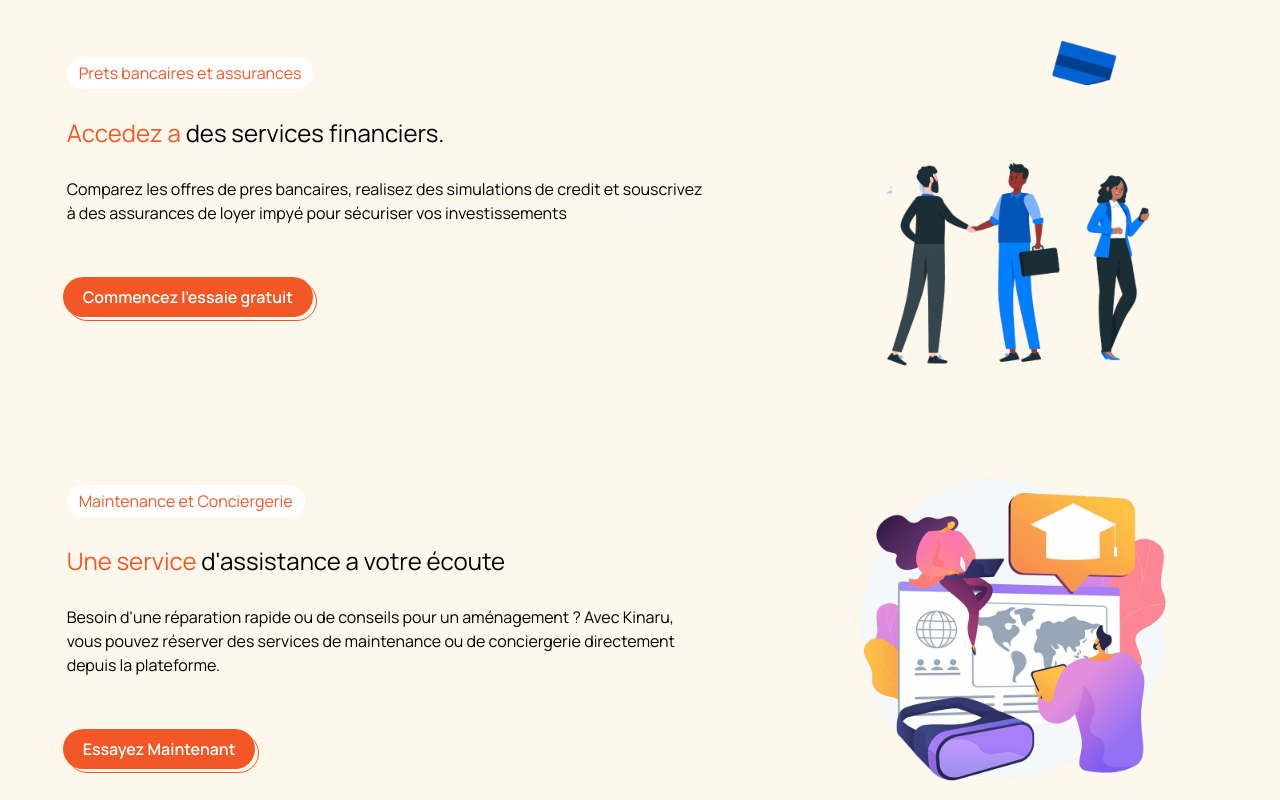
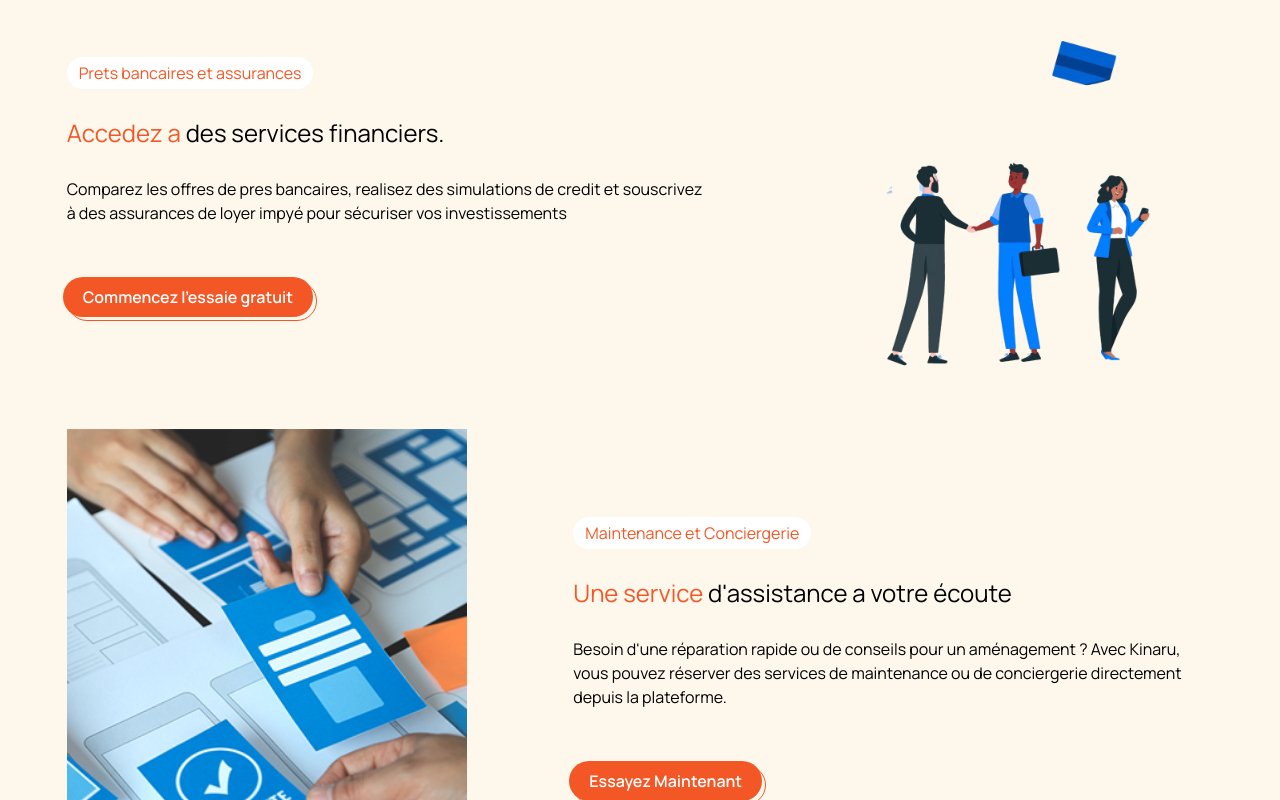
Before and after one commit to yalnguembu/kinaru-landing, a Next.js app: page / in a window 1280 px wide. Shown: the part 2000-2800 px from the top of the page. Built offline with nearby package versions, Linux system fonts and the light colour scheme.

Commit message:
[update] Last updates for UI

```diff
--- a/src/app/(default)/contact/contact.tsx
+++ b/src/app/(default)/contact/contact.tsx
@@ -28,7 +28,7 @@ export default function ContactContent() {
                         Ci dessous vous avez tous les moyens par lequel vous pouvez nous contacter.
                     </motion.p>
                 </div>
-                <div className="flex justify-between mt-10">
+                <div className="flex flex-col md:flex-row justify-between gap-5 mt-10">
                     {contactItems.map((item, index) => {
                         return (
                             <motion.div key={index} variants={makeToLeftVariant({delay: 0.2 * index})} initial='hidden' whileInView='visible'>
--- a/src/app/(default)/home/data.tsx
+++ b/src/app/(default)/home/data.tsx
@@ -46,24 +46,34 @@ export const services = [
             " à des assurances de loyer impyé pour sécuriser vos investissements",
         actionText: "Commencez l'essaie gratuit",
         actionUrl: "#",
-        data: [
-
-        ],
+        data: [],
         className: "flex-col-reverse md:flex-row-reverse"
     },
     {
         tag: 'Maintenance et Conciergerie',
         title: "Une service d'assistance a votre écoute",
-        image: "/assets/images/services/visite_virtuelle.png",
+        image: "/assets/images/about/abtslide_2.png",
         icon: <FaHistory />,
         description: "Besoin d'une réparation rapide ou de conseils pour un aménagement ? " +
                     "Avec Kinaru, vous pouvez réserver des services de maintenance ou de " +
                     "conciergerie directement depuis la plateforme.",
         actionText: "Essayez Maintenant",
         actionUrl: "#",
-        data: [
-
-        ],
+        data: [],
+        className: "flex-col-reverse md:flex-row"
+    },
+    {
+        tag: 'Visite virtuelle',
+        title: "Visites virtuelles en réalité augmentée",
+        image: "/assets/images/services/visite_virtuelle.png",
+        icon: <FaHistory />,
+        description: "Plongez dans l'avenir de la recherche imobilière, explorez " +
+            "les propriétés à 360 degré grace à nos visites virtuelles immersives." +
+            "Visualisez également vos futurs meubles et décorations en réalité augmentéé " +
+            "pour vous progeter plus facilement dans votre futur espace.",
+        actionText: "Essayez Maintenant",
+        actionUrl: "#",
+        data: [],
         className: "flex-col-reverse md:flex-row-reverse"
     },
 ]
--- a/src/app/(default)/pricing/pricing.tsx
+++ b/src/app/(default)/pricing/pricing.tsx
@@ -25,7 +25,7 @@ export default function PricingContent() {
                 <motion.h2 className="text-4xl" variants={makeToUpVariant({delay: 0.4})} initial='hidden' whileInView='visible'>
                     Le meilleur <span className="text-primary">forfait d&apos;abonnement</span>
                 </motion.h2>
-                <motion.p className="max-w-[500px]" variants={makeToUpVariant({delay: 0.5})} initial='hidden' whileInView='visible'>
+                <motion.p className="hidden max-w-[500px]" variants={makeToUpVariant({delay: 0.5})} initial='hidden' whileInView='visible'>
                     Lorem Ipsum is simply dummy text of the printing indus orem Ipsum has been the industry&apos;s standard dummy text ever since.
                 </motion.p>
             </section>
--- a/src/components/About/CompanyStatsSection.tsx
+++ b/src/components/About/CompanyStatsSection.tsx
@@ -16,9 +16,9 @@ export default function CompanyStatsSection()
                     return (
                         <li key={index}
                             className={cn(
-                                "rounded-full bg-white/85 w-[250px] h-[250px] flex items-center justify-center border border-primary",
+                                "rounded-full bg-white/85 w-[200px] h-[200px] flex items-center justify-center border border-primary",
                                 "md:w-[150px] md:h-[150px]",
-                                (!isEven) ? '-translate-x-10 -z-0' : 'translate-x-10 z-10',
+                                (!isEven) ? '-translate-x-7 -z-0' : 'translate-x-7 z-10',
                                 (!isEven) ? 'md:translate-x-0' : 'md:translate-x-0',
                             )
                             }>
```
